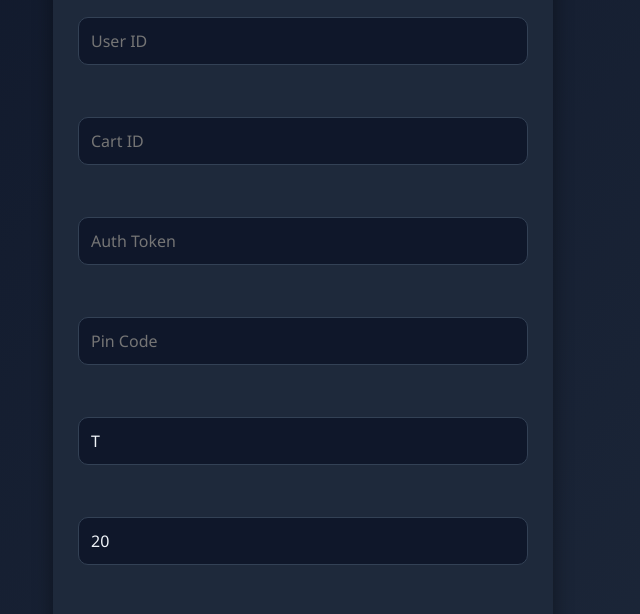
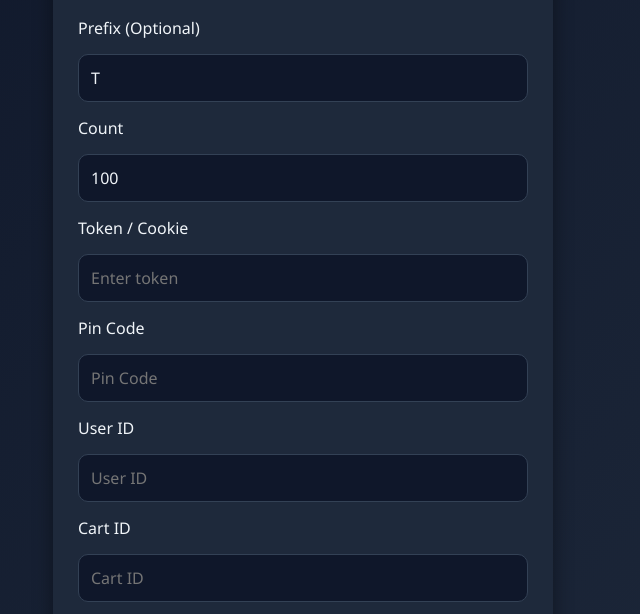
Before and after one commit to saikumaryerramsetti314-collab/jiomart--checker, a plain HTML site: page frontend/index.html in a window 1280 px wide. Shown: the part 140-754 px from the top of the page, without its empty margins (337-977 px from the left). Drawn offline with Linux system fonts and the light colour scheme.

Commit message:
Update index.html

```diff
--- a/frontend/index.html
+++ b/frontend/index.html
@@ -2,7 +2,7 @@
 <html lang="en">
 <head>
   <meta charset="UTF-8">
-  <title>JioMart Coupon Checker</title>
+  <title>JioMart Coupon Generator + Checker</title>
   <link rel="stylesheet" href="style.css">
 </head>
 <body>
@@ -10,13 +10,26 @@
     <h1>JioMart Coupon Generator + Checker</h1>
 
     <form id="checkerForm">
-      <input id="userId" placeholder="User ID" required><br>
-      <input id="cartId" placeholder="Cart ID" required><br>
-      <input id="authToken" placeholder="Auth Token" required><br>
-      <input id="pin" placeholder="Pin Code" required><br>
-      <input id="prefix" placeholder="Prefix (default T)" value="T"><br>
-      <input id="count" type="number" placeholder="Number of coupons" value="20"><br>
+      <label>Prefix (Optional)</label>
+      <input id="prefix" placeholder="T" value="T">
+
+      <label>Count</label>
+      <input id="count" type="number" placeholder="100" value="100">
+
+      <label>Token / Cookie</label>
+      <input id="authToken" placeholder="Enter token">
+
+      <label>Pin Code</label>
+      <input id="pin" placeholder="Pin Code">
+
+      <label>User ID</label>
+      <input id="userId" placeholder="User ID">
+
+      <label>Cart ID</label>
+      <input id="cartId" placeholder="Cart ID">
+
       <button type="submit">Start Checking</button>
+      <button type="button" id="downloadBtn">Download Results</button>
     </form>
 
     <h2>Live Results</h2>
```
